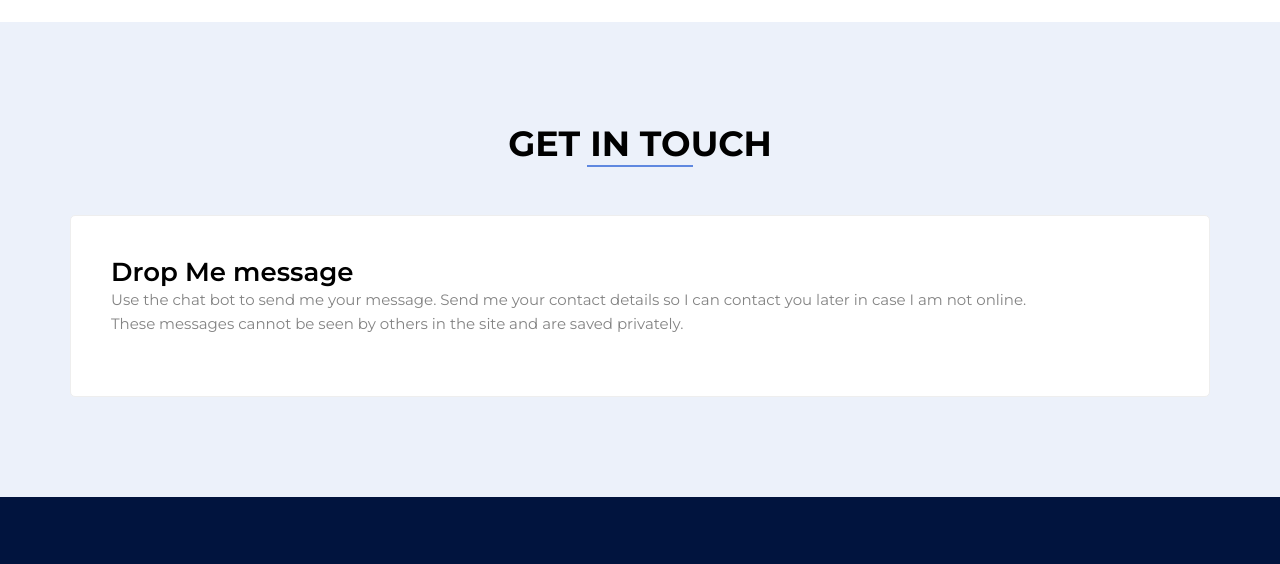
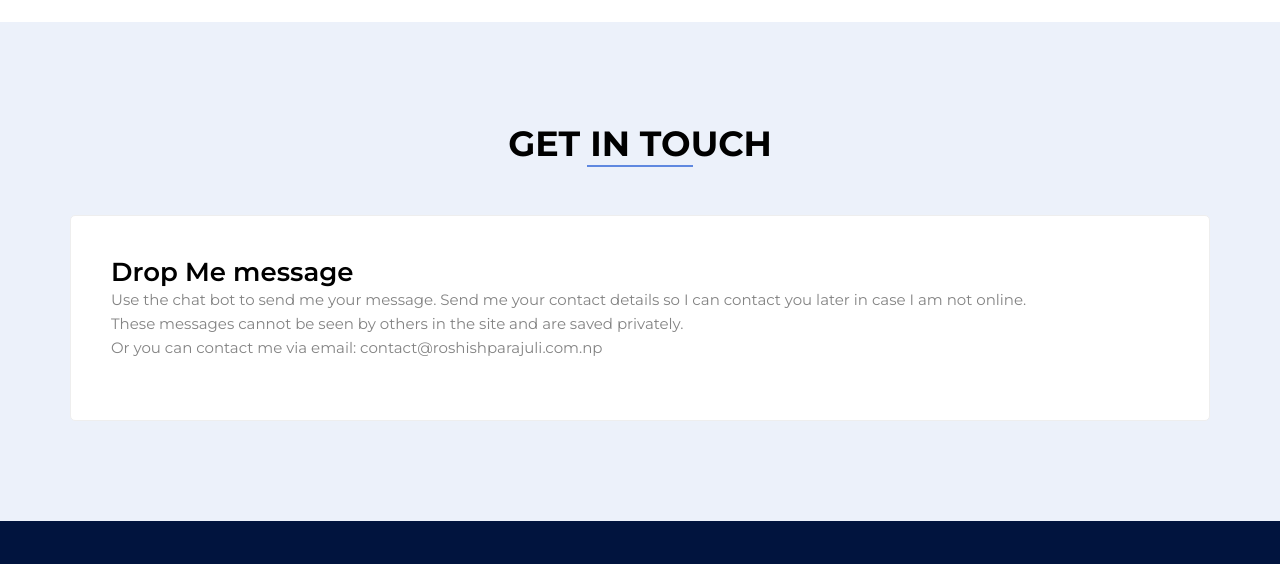
Before and after one commit to probiecoder1/portfolio, a plain HTML site: page index.html in a window 1280 px wide. Shown: the part 4326-4890 px from the top of the page. Drawn offline with Linux system fonts and the light colour scheme.

Commit message:
Updated contact

```diff
--- a/index.html
+++ b/index.html
@@ -324,6 +324,7 @@
                         <h2>Drop Me message</h2>
                         <p>Use the chat bot to send me your message. Send me your contact details so I can contact you later in case I am not online.</p>
                         <p>These messages cannot be seen by others in the site and are saved privately.</p>
+                        <p>Or you can contact me via email: contact@roshishparajuli.com.np</p>
                      </div>
                   </div>
                </div>
```
